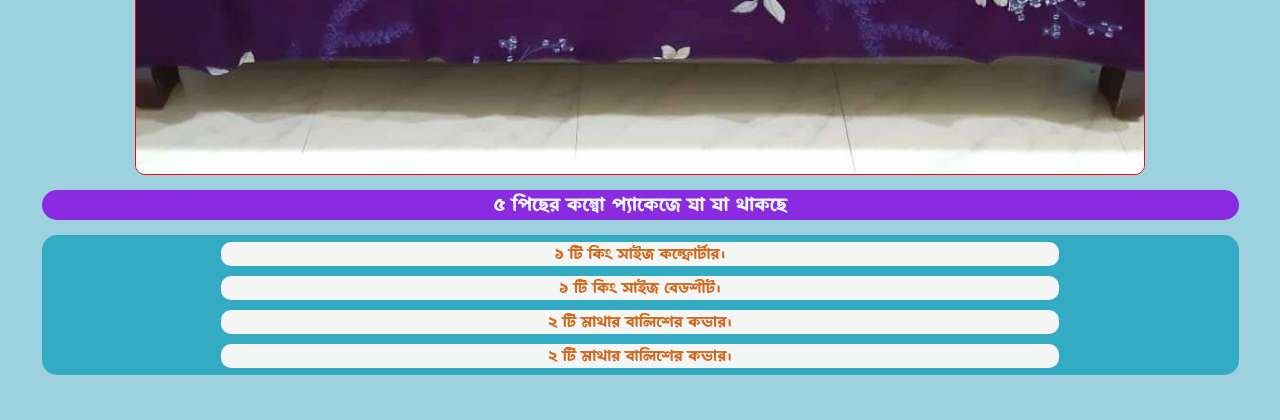
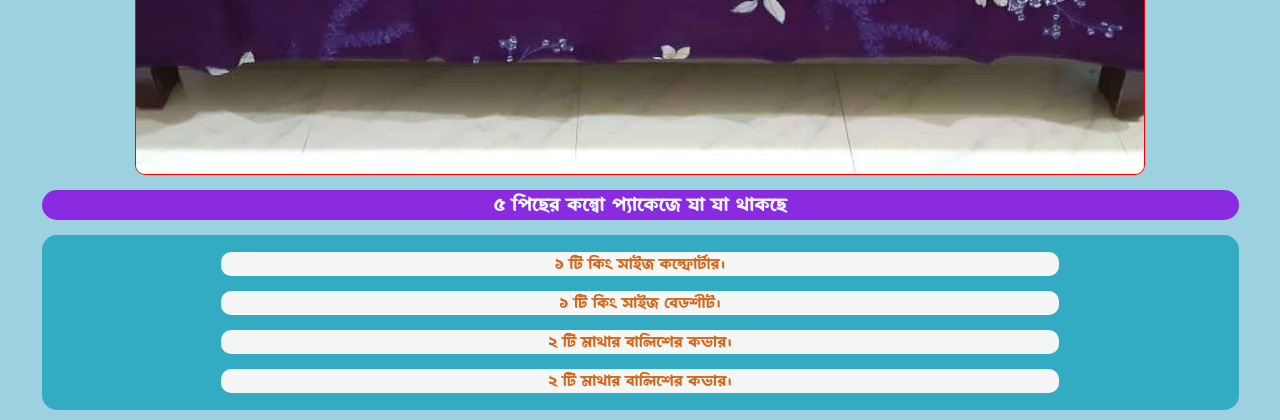
Before and after one commit to ahkaruz/Basic-Landing-Page, a PHP site: page / in a window 1280 px wide. Shown: the part 937-1357 px from the top of the page. Before the commit the page ends 1312 px from the top, so only its background shows below. Run offline with PHP 8.4, Linux system fonts and the light colour scheme.

Commit message:
gap updated

```diff
--- a/style.css
+++ b/style.css
@@ -62,12 +62,12 @@ body{
 .description{
     background-color: #33ABC3;
     width: 95%;
-    height: 140px;
+    height: 175px;
     display: flex;
     flex-direction: column;
     align-items: center;
     justify-content: center;
-    gap: 10px;
+    gap: 15px;
     border-radius: 15px;
 }
 
```
